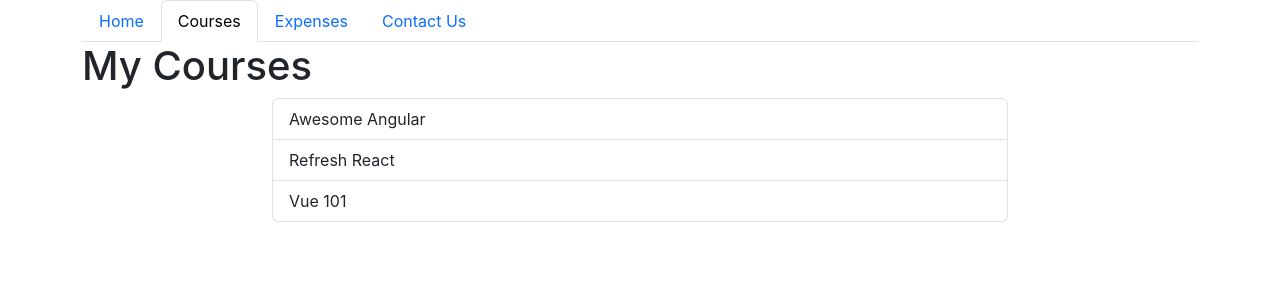
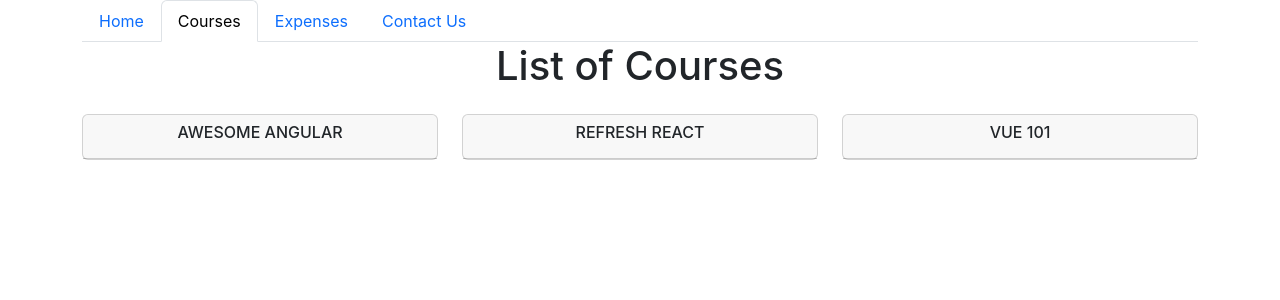
Before and after one commit to synergy2411/dec-24-react, a React (Create React App) app: page /courses in a window 1280 px wide. Shown: the top 300 px of the page. Built offline with nearby package versions, Linux system fonts and the light colour scheme; data requests are answered from the project's data file.

Commit message:
courses loaded

```diff
--- /dev/null
+++ b/src/components/Courses/CourseItem.jsx
@@ -0,0 +1,13 @@
+function CourseItem({ course }) {
+  return (
+    <div className="col-4">
+      <div className="card">
+        <div className="card-header">
+          <h6 className="text-center">{course.title.toUpperCase()}</h6>
+        </div>
+      </div>
+    </div>
+  );
+}
+
+export default CourseItem;
--- a/src/pages/courses/courses.jsx
+++ b/src/pages/courses/courses.jsx
@@ -1,21 +1,16 @@
 import { useLoaderData } from "react-router-dom";
+import CourseItem from "../../components/Courses/CourseItem";
 
 function CoursesPage() {
   const courses = useLoaderData();
 
   return (
     <>
-      <h1>My Courses</h1>
+      <h1 className="text-center mb-4">List of Courses</h1>
       <div className="row">
-        <div className="col-8 offset-2">
-          <ul className="list-unstyled list-group">
-            {courses.map((course) => (
-              <li className="list-group-item" key={course.id}>
-                {course.title}
-              </li>
-            ))}
-          </ul>
-        </div>
+        {courses.map((course) => (
+          <CourseItem course={course} key={course.id} />
+        ))}
       </div>
     </>
   );
```
